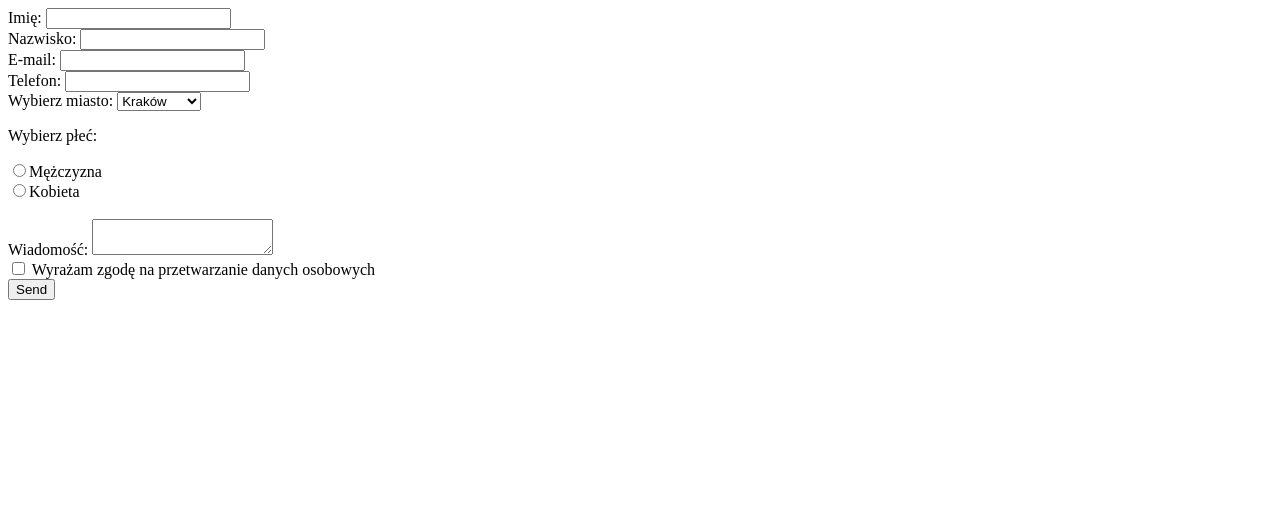
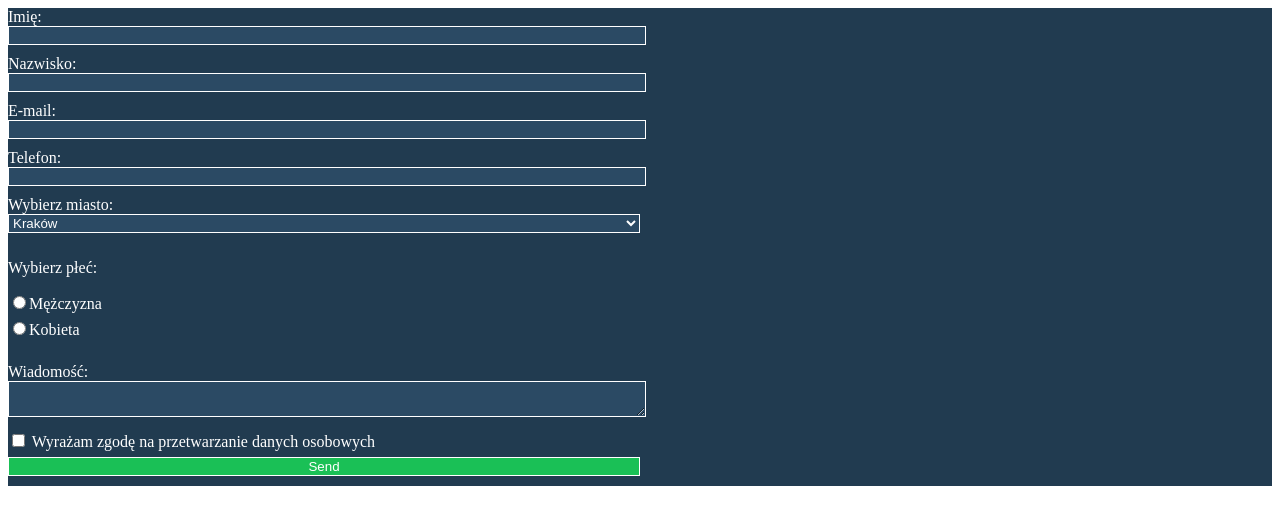
Before and after one commit to nataliabyrdy/stylowanie-formularza, a plain HTML site: page index.html in a window 1280 px wide. Drawn offline with Linux system fonts and the light colour scheme.

Commit message:
dodanie styli

```diff
--- a/style.css
+++ b/style.css
@@ -0,0 +1,42 @@
+form {
+    background-color: #213b50;
+    color: #fff;
+}
+
+input,
+select,
+textarea {
+    background-color: #2b4a64;
+    color: #fff;
+    width: 50%;
+    margin-bottom: 10px;
+    border: 1px solid #fff;
+}
+
+input:focus,
+select:focus,
+textarea:focus {
+    background-color: #4e708c;
+}
+
+input[type="radio"],
+input[type="checkbox"] {
+    width: auto;
+}
+
+label {
+    display: block;
+}
+
+label[for*="male"],
+label[for*="agreement"] {
+    display: inline;
+}
+
+input[type="submit"] {
+    background-color: #1ac056;
+}
+
+input[type="submit"]:hover {
+    background-color: #46e881;
+}
```
Also changed, not shown: index.html (+1 -1 lines).
